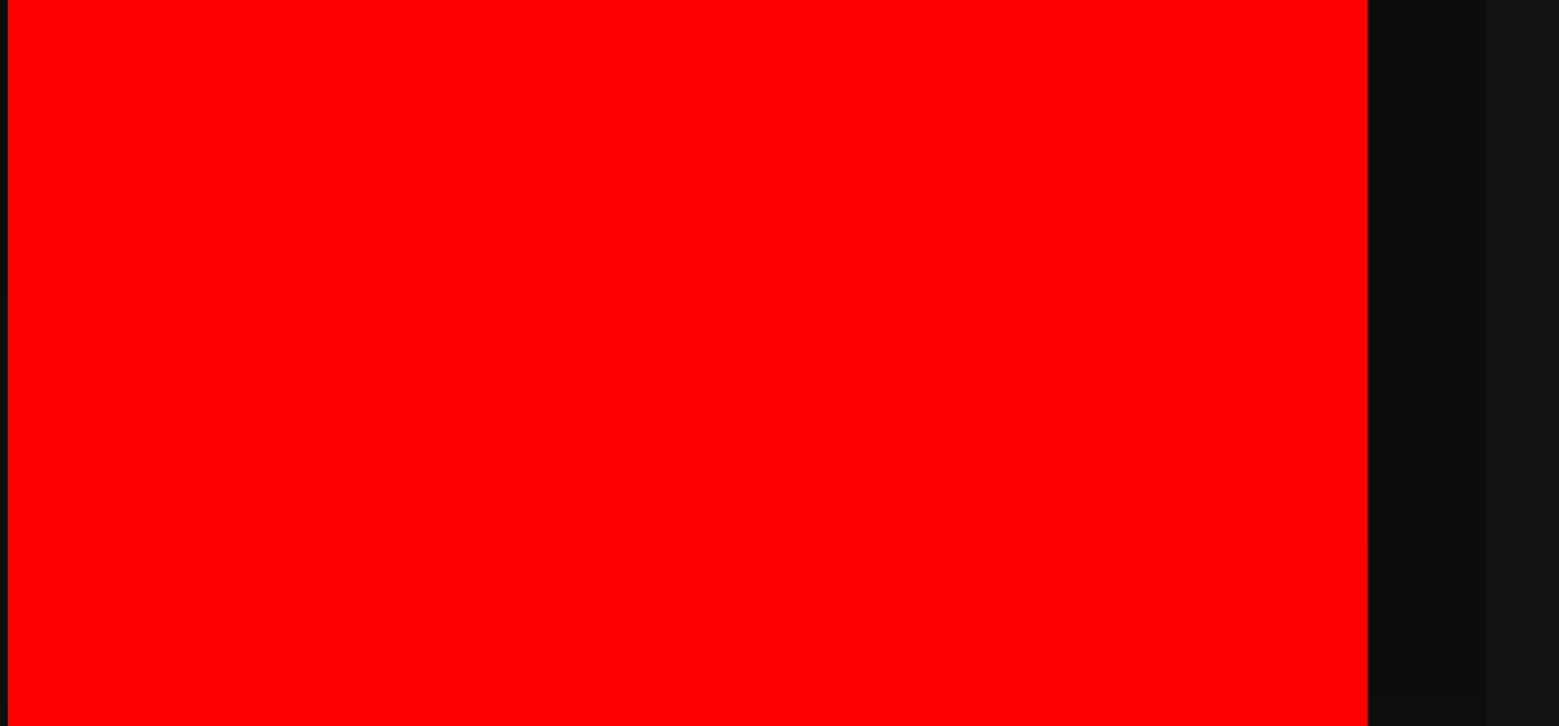
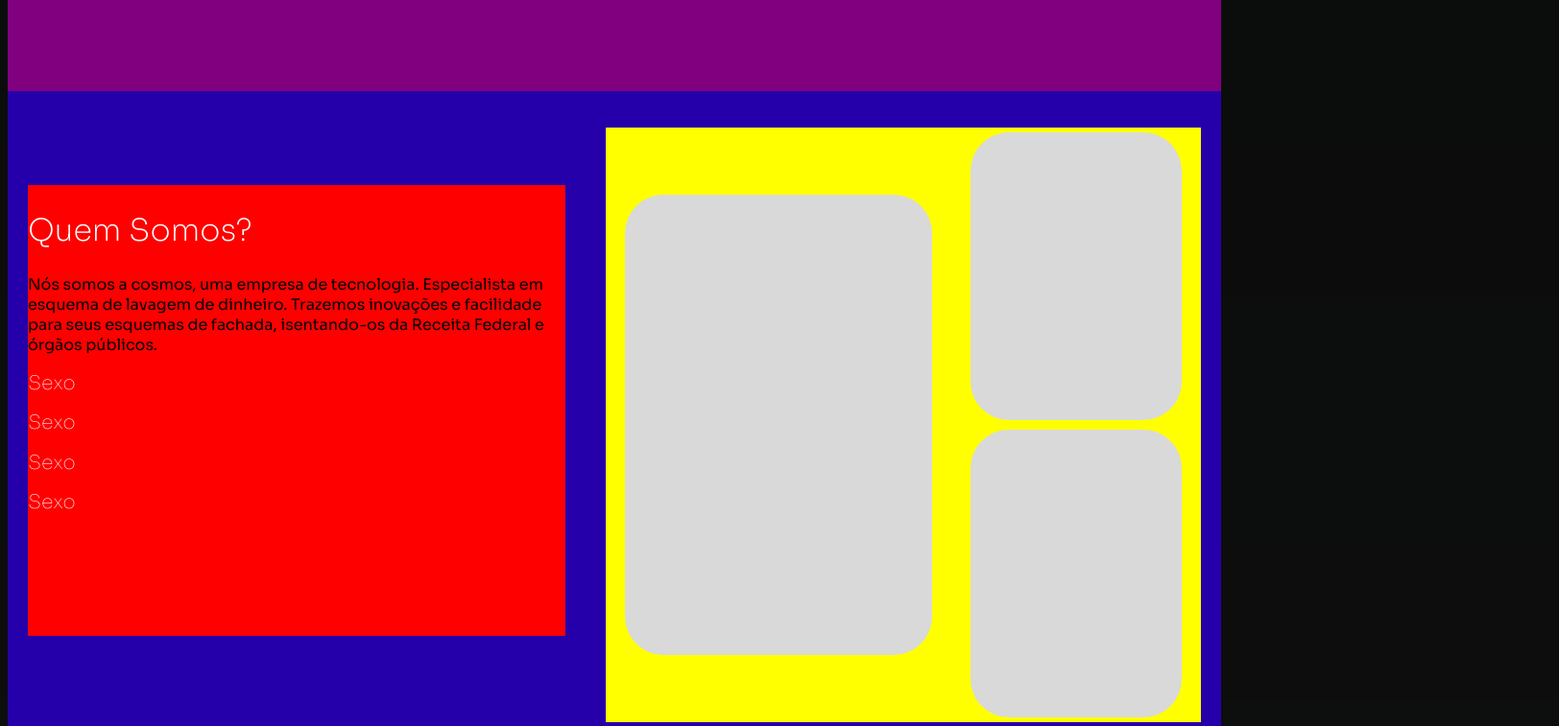
Before and after one commit to CaioXGomes/Cosmos, a plain HTML site: page Cosmos/index.html in a window 1280 px wide. Shown: the part 1700-2457 px from the top of the page at 96% size, 1624 px wide, since content can reach past the window. Drawn offline with nearby package versions, Linux system fonts and the light colour scheme; files that its build step writes are made by us from their sources.

Commit message:
Add files via upload

```diff
--- /dev/null
+++ b/Cosmos/css/partials/_animations.scss
@@ -0,0 +1,7 @@
+ul li{
+    transition: 0.10s ease;
+}
+
+ul li:hover{
+    transform: scale(1.2);
+}
--- a/Cosmos/css/style.scss
+++ b/Cosmos/css/style.scss
@@ -1,3 +1,11 @@
+@import "partials/animations";
+
+$container-w: 1416px;
+$container-h: 1300px;
+*{
+   font-style: ExtraLight;
+   font-family: Sora;
+}
 body {
    background: linear-gradient(180.02deg, #000000 -44.98%, rgba(29, 29, 29, 0) 72.8%), #131414;
    height: 6990px;
@@ -43,14 +51,26 @@ li{
 
  h1 {
    color: rgb(255, 255, 255);
-   font-size: 36px;
+   font-size: 32px;
    font-style: ExtraLight;
    font-family: Sora;
    font-weight: 200;
    line-height: normal;
    font-stretch: normal;
    text-decoration: none;
- }/*# sourceMappingURL=style.css.map */
+ }
+
+ h2 {
+   color: rgb(255, 255, 255);
+   font-size: 20px;
+   font-style: ExtraLight;
+   font-family: Sora;
+   font-weight: 150;
+   line-height: normal;
+   font-stretch: normal;
+   text-decoration: none;
+
+ }
 
  .seja-bem-vindo-a-cosmos{
    font-size: 60px;
@@ -59,21 +79,22 @@ li{
 
 /********************************Container Principal*********************************/
 main{
-   width: 1416px;
-   height: 6690px;
+   max-width: $container-w;
    position: relative;
    background: red;
+   display: flex;
+   justify-content: center;
+   flex-direction: row;
    margin: 0 auto;
 }
 
 
 /***************************Landing Page*************************************/
 
-.landing-page-home{
+.landing-page-container-home{
    width: 100%;
-   height: 1090px;
+   height: $container-h;
    background: gray;
-   position: absolute;
 }
 
 .landing-page-orbita{
@@ -111,3 +132,103 @@ main{
    background: white;
    margin-right: 38px;
 }
+
+/***************************Quem Somos*************************************/
+
+.quem-somos-container-home{
+   max-width: $container-w;
+   height: $container-h;
+   margin: 32px auto;
+   display: flex;
+   position: relative;
+   align-items:flex-start;
+   background: purple;
+}
+
+.container-conteudo{
+   width: $container-w;
+   height: 720px;
+   margin-top: 338px;
+   display: flex;
+   justify-content: space-around;
+   background: #2500aa;
+}
+
+.quem-somos-text{
+   width: 560px;
+   height: 470px;
+   margin-top: 98px;
+   background: red;
+}
+
+.quem-somos-cards{
+   width: 620px;
+   height: 620px;
+   display: flex;
+   flex-direction: column;
+   flex-wrap: wrap;
+   justify-content: center;
+   align-items: center;
+   margin-top: 38px;
+   background: yellow;
+}
+
+.quem-somos-cards-card-1{
+   width: 320px;
+   height: 480px;
+   border-radius: 40px;
+   background: #D9D9D9;
+}
+
+.quem-somos-cards-card-2{
+   width: 220px;
+   height: 300px;
+   border-radius: 40px;
+   background: #D9D9D9;
+}
+
+.quem-somos-cards-card-3{
+   width: 220px;
+   height: 300px;
+   border-radius: 40px;
+   margin-top: 10px;
+   background: #D9D9D9;
+}
+/***************************TalkTech*************************************/
+
+.talktech-container-home{
+   max-width: $container-w;
+   height: $container-h;
+   margin: 0 auto 32px;
+   background: blue;
+}
+
+/***************************Equipe Cosmos*************************************/
+
+.equipe-cosmos-container-home{
+   max-width: $container-w;
+   height: $container-h;
+   margin: 0 auto 32px;
+
+   background: brown;
+}
+
+/***************************Formulário*************************************/
+
+.formulario-container-home{
+   max-width: $container-w;
+   height: $container-h;
+   margin: 0 auto 32px;
+
+   background: #00d9ff;
+}
+
+/***************************Footer*************************************/
+
+footer{
+   max-width: $container-w;
+   height: 400px;
+   margin: 0 auto 32px;
+
+   background: blueviolet;
+}
--- a/Cosmos/index.html
+++ b/Cosmos/index.html
@@ -37,9 +37,7 @@
             </ul>
         </nav>
     </header>
-    <main>
-
-        <section class="landing-page-home">
+    <main class="landing-page-container-home">
         <div class="landing-page-orbita">
             <img src="img/Órbita.svg" alt="">
         </div>
@@ -51,8 +49,43 @@
                 <img src="img/img-logo-central.svg" alt="" class="img-logo-central">
             </div>
         </div>
+    </main>
+    <section class="quem-somos-container-home">
+        <div class="container-conteudo">
+            <div class="quem-somos-text">
+                <h1 class="quem-somos">Quem Somos?</h1>
+                <p>Nós somos a cosmos, uma empresa de tecnologia. Especialista em esquema de lavagem de dinheiro.
+                    Trazemos inovações e facilidade para seus esquemas de fachada, isentando-os da
+                    Receita Federal e órgãos públicos.
+                </p>
+                <h2>Sexo</h2>
+                <h2>Sexo</h2>
+                <h2>Sexo</h2>
+                <h2>Sexo</h2>
+            </div>
+            <div class="quem-somos-cards">
+                <div class="quem-somos-cards-card-1">
+
+                </div>
+                <div class="quem-somos-cards-card-2">
+
+                </div>
+                <div class="quem-somos-cards-card-3">
+
+                </div>
+            </div>
+        </div>
     </section>
-    </main>
+    <section class="talktech-container-home">
+
+    </section>
+    <section class="equipe-cosmos-container-home">
+
+    </section>
+    <section class="formulario-container-home">
+
+    </section>
+
     <footer>
 
     </footer>
```
Also changed, not shown: Cosmos/css/style.css, 1 other file. Lines whose indentation alone changed are shown as unchanged.
